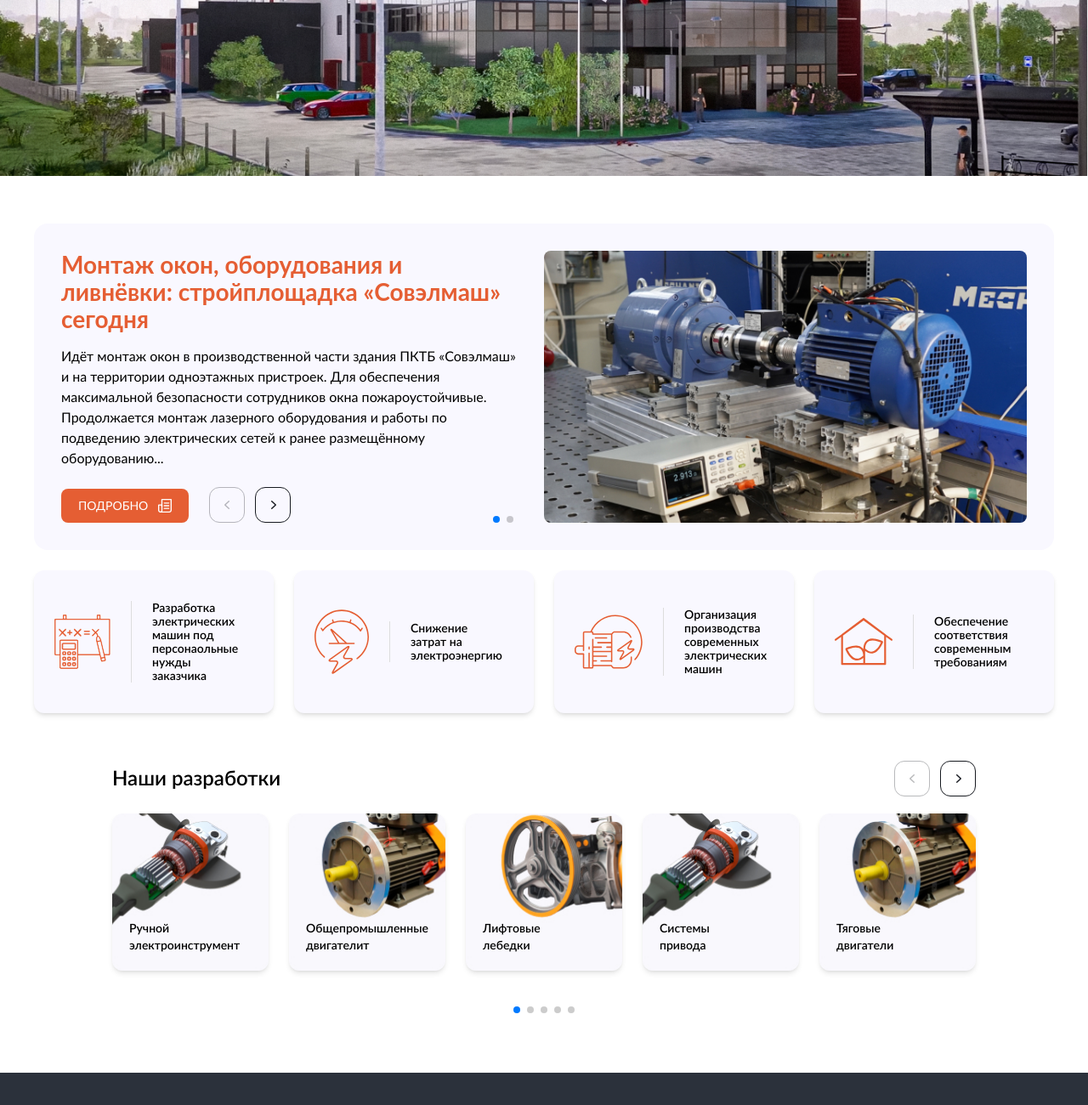
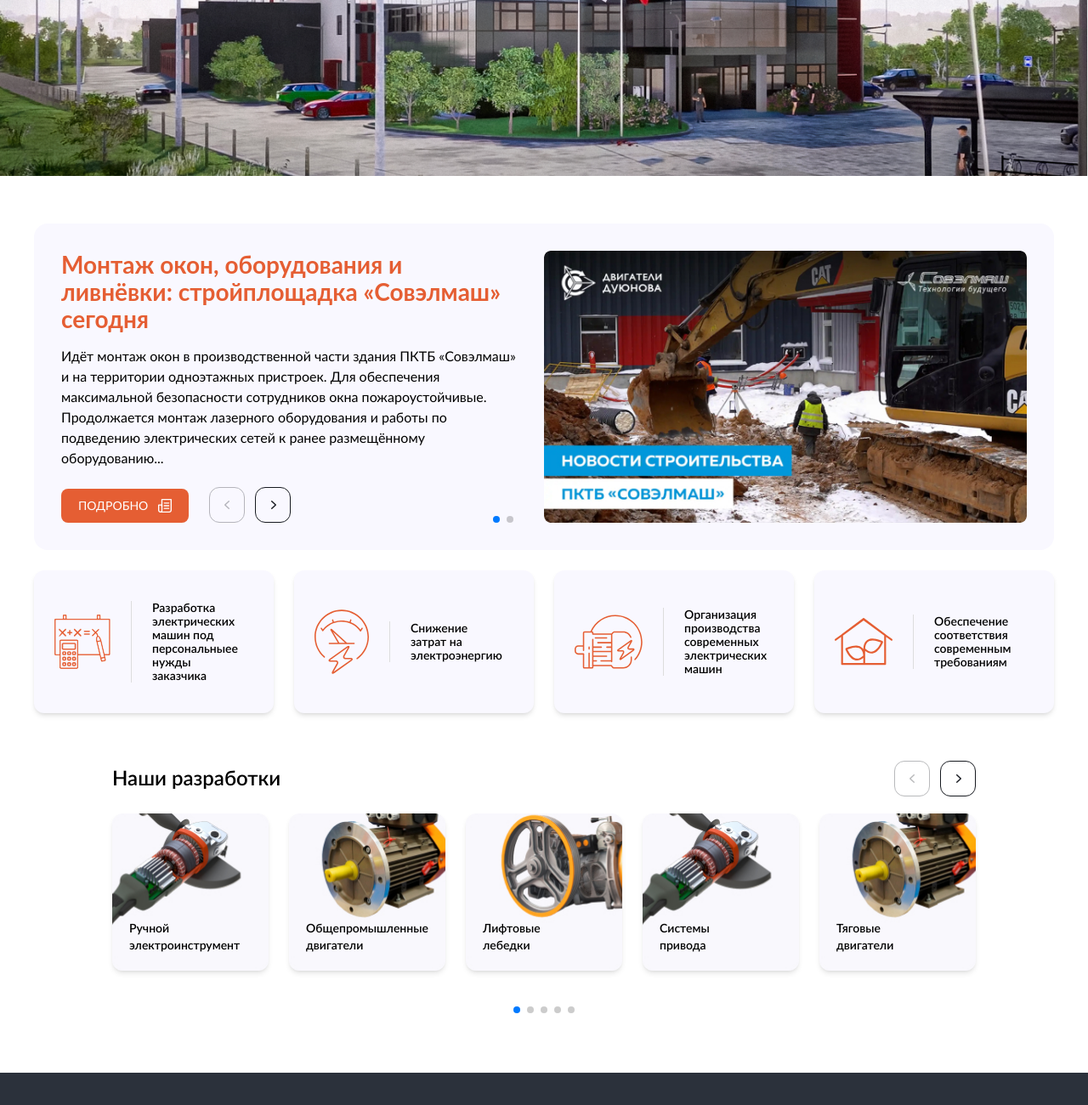
Before and after one commit to webcodetest/sovelmash, a website: page src/index.html in a window 1280 px wide. Shown: the part 298-1598 px from the top of the page at 85% size. Drawn offline with nearby package versions, Linux system fonts and the light colour scheme; a web font is replaced by a local one.

Commit message:
Add files via upload

```diff
--- a/src/index.html
+++ b/src/index.html
@@ -209,12 +209,12 @@
                                 Для обеспечения максимальной безопасности сотрудников окна пожароустойчивые. <br>
                                 Продолжается монтаж лазерного оборудования и работы
                                 по подведению электрических сетей к ранее размещённому оборудованию...</p>
-                                <img src="../dist/img/slider1.jpg" alt="slider1" class="w-full rounded-lg lg:hidden my-5">
+                                <img src="../dist/img/main-slider.jpg" alt="slider1" class="w-full rounded-lg lg:hidden my-5">
 
                         </div>
 
                         <div  class="lg:w-1/2 hidden lg:block">
-                            <img src="../dist/img/slider1.jpg" alt="slider1" class="w-full rounded-lg">
+                            <img src="../dist/img/main-slider.jpg" alt="slider1" class="w-full rounded-lg">
                         </div>
 
                     </div>
@@ -224,12 +224,12 @@
                             <h2 class="title text-orange mb-5 md:mb-4">Разработка эффективных машин электрических вращающихся с использованием собственных запатентованных технологий</h2>
                             <p class="text-base leading-6">Изготовление спроектированных образцов ведётся <br> с использованием современного оборудования, <br> что в том числе позволяет оказывать услуги
                                 для сторонних заказчиков</p>
-                                <img src="../dist/img/main-slider.jpg" alt="slider2" class="w-full rounded-lg lg:hidden my-5">
+                                <img src="../dist/img/slider1.jpg" alt="slider2" class="w-full rounded-lg lg:hidden my-5">
 
                         </div>
 
                         <div  class="lg:w-1/2 hidden lg:block">
-                            <img src="../dist/img/main-slider.jpg" alt="slider2" class="w-full rounded-lg">
+                            <img src="../dist/img/slider1.jpg" alt="slider2" class="w-full rounded-lg">
                         </div>
 
                     </div>
@@ -239,7 +239,7 @@
                 </div>
 
                 <div class="flex items-end  lg:w-1/2 lg:pr-8 z-40 lg:absolute z-5 lg:pl-8 bottom-[20px] xl:bottom-[32px] justify-between lg:justify-start pt-16 lg:pt-0 relative">
-                    <a href="" class="button-primary button--with-icon">
+                    <a href="services.html" class="button-primary button--with-icon">
                         <span>Подробно</span>
                         <svg width="16" height="16" viewBox="0 0 16 16" fill="none" xmlns="http://www.w3.org/2000/svg">
                             <path d="M13.1427 16H2.83419C2.46844 16 2.14844 15.7028 2.14844 15.3142C2.14844 14.9257 2.44563 14.6285 2.83419 14.6285H13.1427C13.9656 14.6285 14.6284 13.9657 14.6284 13.1429V1.37147H5.14267V8.98287C5.14267 9.34862 4.84548 9.66863 4.45692 9.66863C4.09117 9.66863 3.77117 9.37144 3.77117 8.98287V0.685753C3.77117 0.320003 4.06836 0 4.45692 0H15.314C15.6798 0 15.9998 0.297191 15.9998 0.685753V13.1657C15.9998 14.7199 14.7198 15.9999 13.1427 15.9999L13.1427 16Z" fill="white"/>
@@ -299,7 +299,7 @@
                     </svg>
 
                     <p class="text-sm font-semibold pl-6 border-l border-[#DDDDDD] max-w-[130px]  ml-6 leading-4">
-                        Разработка электрических машин под персонаольные нужды заказчика
+                        Разработка электрических машин под персональныее нужды заказчика
                     </p>
 
                 </div>
@@ -384,7 +384,7 @@
                             <p class="text-sm font-semibold leading-5" >Ручной <br> электроинструмент</p>
                         </div>
                         <div class="swiper-slide development-slide bg-[url('../dist/img/development2.jpg')]">
-                            <p class="text-sm font-semibold leading-5" >Общепромышленные <br> двигателит</p>
+                            <p class="text-sm font-semibold leading-5" >Общепромышленные <br> двигатели</p>
                         </div>
                         <div class="swiper-slide development-slide bg-[url('../dist/img/development3.jpg')]">
                             <p class="text-sm font-semibold leading-5" >Лифтовые  <br>
@@ -399,7 +399,7 @@
                                 двигатели </p>
                         </div>
                         <div class="swiper-slide development-slide bg-[url('../dist/img/development2.jpg')]">
-                            <p class="text-sm font-semibold leading-5" >Общепромышленные двигателит</p>
+                            <p class="text-sm font-semibold leading-5" >Общепромышленные двигатели</p>
                         </div>
                         <div class="swiper-slide development-slide bg-[url('../dist/img/development3.jpg')]">
                             <p class="text-sm font-semibold leading-5" >Лифтовые  <br>
```
Also changed, not shown: src/product.html (+2 -2 lines).
